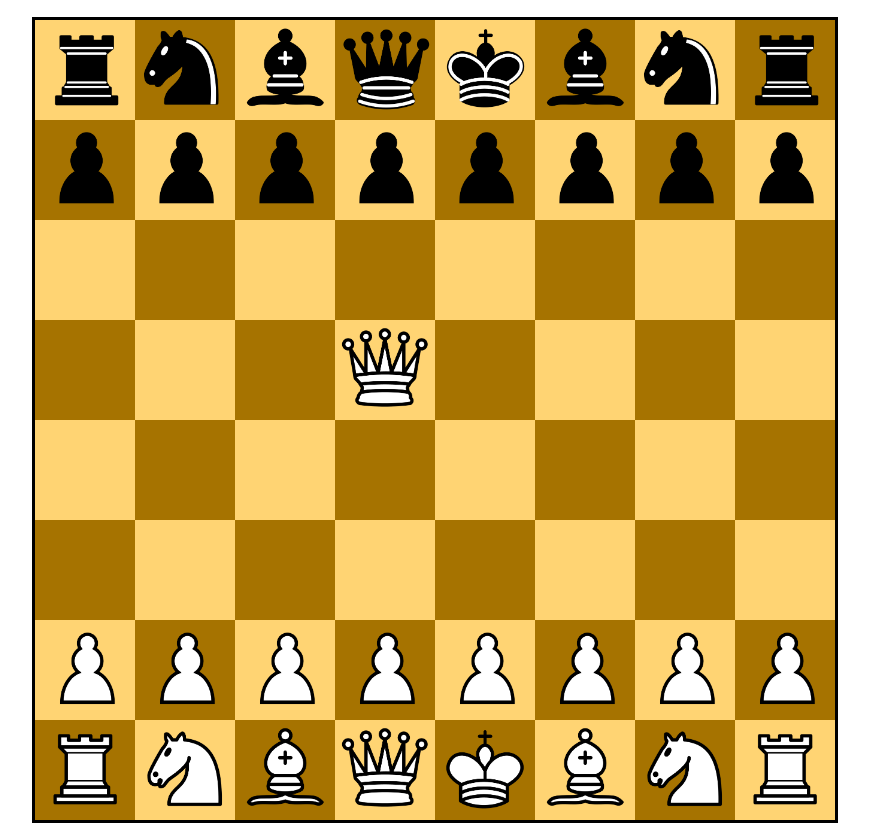
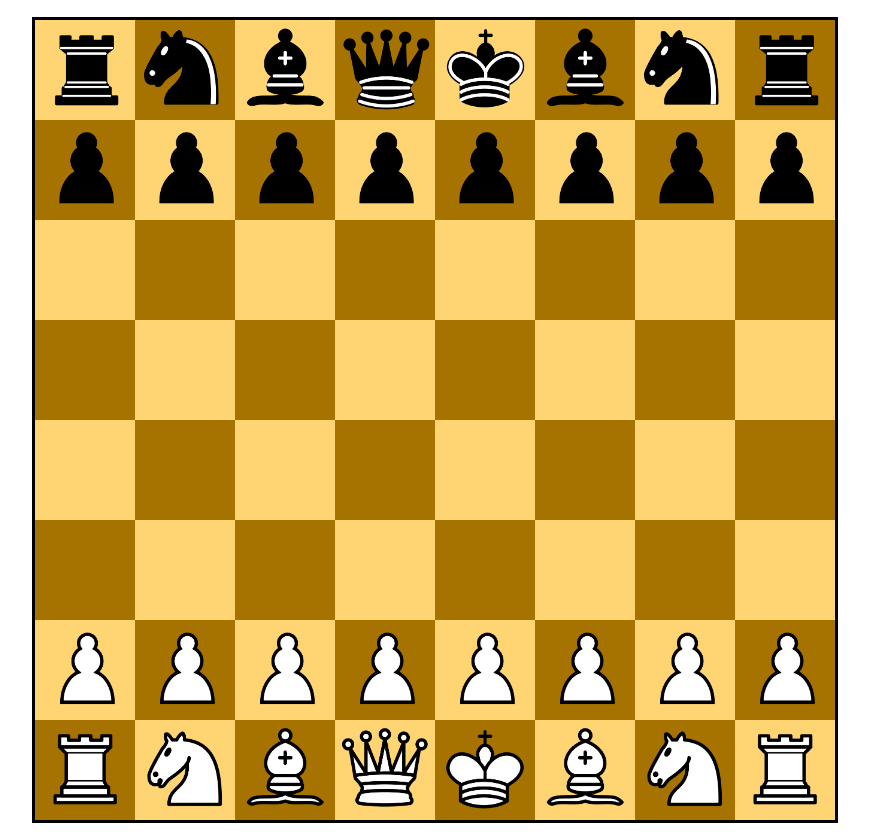
Before and after one commit to dagda25/chess, a React app: page / in a window 1280 px wide. Shown: the whole page, without its empty margins (205-1074 px from the left). Built offline with nearby package versions, Linux system fonts and the light colour scheme.

Commit message:
перемещение фигур готово

```diff
--- a/src/App.css
+++ b/src/App.css
@@ -41,6 +41,8 @@
   display: flex;
   flex-direction: row;
   flex-wrap: wrap;
+  max-width: 100%;
+  max-height: 100%;
   width: 800px;
   height: 800px;
   margin: 20px auto;
@@ -50,6 +52,8 @@
 .field {
   width: 100px;
   height: 100px;
+  max-width: 12.5%;
+  max-height: 12.5%;
   box-sizing: border-box;
 }
 
@@ -65,3 +69,20 @@
   width: 100px;
   height: 100px;
 }
+
+@media screen and (max-width: 800px) {
+  .board {
+    max-width: 100vw;
+    max-height: 100vw;
+  }
+
+  .field {
+    max-width: 12.5vw;
+    max-height: 12.5vw;
+  }
+
+  .piece {
+    max-width: 12.5vw;
+    max-height: 12.5vw;
+  }
+}
--- a/src/components/board/board.js
+++ b/src/components/board/board.js
@@ -62,6 +62,9 @@ const Board = (props) => {
           let field = boardState.find((el) => {
             return el.x === i && el.y === y;
           });
+          if (!field) {
+            break;
+          }
 
           if (field.owner === owner) {
             break;
@@ -74,10 +77,10 @@ const Board = (props) => {
         }
 
         for (let i = y - 1; i > 0; i--) {
-          let field = null;
-          field = boardState.find((el) => {
+          let field = boardState.find((el) => {
             return el.y === i && el.x === x;
           });
+
           if (field) {
             if (field.owner === owner) {
               break;
@@ -92,7 +95,7 @@ const Board = (props) => {
 
         }
 
-        for (let i = y + 1; y <= 8; i++) {
+        for (let i = y + 1; i <= 8; i++) {
           let field = boardState.find((el) => {
             return el.y === i && el.x === x;
           });
@@ -135,6 +138,9 @@ const Board = (props) => {
           let field = boardState.find((el) => {
             return el.x === i && el.y === j;
           });
+          if (!field) {
+            break;
+          }
 
           if (field.owner === owner) {
             break;
@@ -150,6 +156,9 @@ const Board = (props) => {
           let field = boardState.find((el) => {
             return el.x === i && el.y === j;
           });
+          if (!field) {
+            break;
+          }
 
           if (field.owner === owner) {
             break;
@@ -165,6 +174,9 @@ const Board = (props) => {
           let field = boardState.find((el) => {
             return el.x === i && el.y === j;
           });
+          if (!field) {
+            break;
+          }
 
           if (field) {
             if (field.owner === owner) {
@@ -184,6 +196,9 @@ const Board = (props) => {
           let field = boardState.find((el) => {
             return el.x === i && el.y === j;
           });
+          if (!field) {
+            break;
+          }
 
           if (field) {
             if (field.owner === owner) {
@@ -222,6 +237,9 @@ const Board = (props) => {
           let field = boardState.find((el) => {
             return el.x === i && el.y === y;
           });
+          if (!field) {
+            break;
+          }
 
           if (field) {
             if (field.owner === owner) {
@@ -241,6 +259,9 @@ const Board = (props) => {
           let field = boardState.find((el) => {
             return el.x === i && el.y === y;
           });
+          if (!field) {
+            break;
+          }
 
           if (field.owner === owner) {
             break;
@@ -256,6 +277,9 @@ const Board = (props) => {
           let field = boardState.find((el) => {
             return el.y === i && el.x === x;
           });
+          if (!field) {
+            break;
+          }
 
           if (field) {
             if (field.owner === owner) {
@@ -271,10 +295,13 @@ const Board = (props) => {
 
         }
 
-        for (let i = y + 1; y <= 8; i++) {
+        for (let i = y + 1; i <= 8; i++) {
           let field = boardState.find((el) => {
             return el.y === i && el.x === x;
           });
+          if (!field) {
+            break;
+          }
 
           if (field.owner === owner) {
             break;
@@ -290,6 +317,9 @@ const Board = (props) => {
           let field = boardState.find((el) => {
             return el.x === i && el.y === j;
           });
+          if (!field) {
+            break;
+          }
 
           if (field.owner === owner) {
             break;
@@ -304,6 +334,9 @@ const Board = (props) => {
           let field = boardState.find((el) => {
             return el.x === i && el.y === j;
           });
+          if (!field) {
+            break;
+          }
 
           if (field.owner === owner) {
             break;
@@ -318,6 +351,9 @@ const Board = (props) => {
           let field = boardState.find((el) => {
             return el.x === i && el.y === j;
           });
+          if (!field) {
+            break;
+          }
 
           if (field) {
             if (field.owner === owner) {
@@ -336,6 +372,9 @@ const Board = (props) => {
           let field = boardState.find((el) => {
             return el.x === i && el.y === j;
           });
+          if (!field) {
+            break;
+          }
 
           if (field) {
             if (field.owner === owner) {
--- a/src/components/field/field.js
+++ b/src/components/field/field.js
@@ -17,7 +17,13 @@ const Field = (props) => {
   };
 
   const getBorderColor = () => {
-    return possibleMove ? `3px solid #58FC49` : readyToMove ? `3px solid #FFB01E` : `none`;
+    if (possibleMove) {
+      return `3px solid #58FC49`;
+    }
+    if (readyToMove) {
+      return `3px solid #FFB01E`;
+    }
+    return `none`;
   }
 
   return (
--- a/src/store/reducer.js
+++ b/src/store/reducer.js
@@ -250,8 +250,8 @@ const initialState = {
       x: 4,
       y: 4,
       id: 28,
-      owner: `white`,
-      piece: `queen`,
+      owner: null,
+      piece: null,
       pieceId: null,
       possibleMove: false,
     },
@@ -604,6 +604,9 @@ const getStateAfterMove = (state, data) => {
   newState.boardState[data.readyToMove.id - 1].piece = null;
   newState.boardState[data.readyToMove.id - 1].owner = null;
   newState.readyToMove = null;
+  newState.boardState.forEach((field) => {
+    field.possibleMove = false;
+  });
   return newState;
 }
 
```
Also changed, not shown: public/bundle.js, 1 other file (tests, documents, lock files or other folders).
